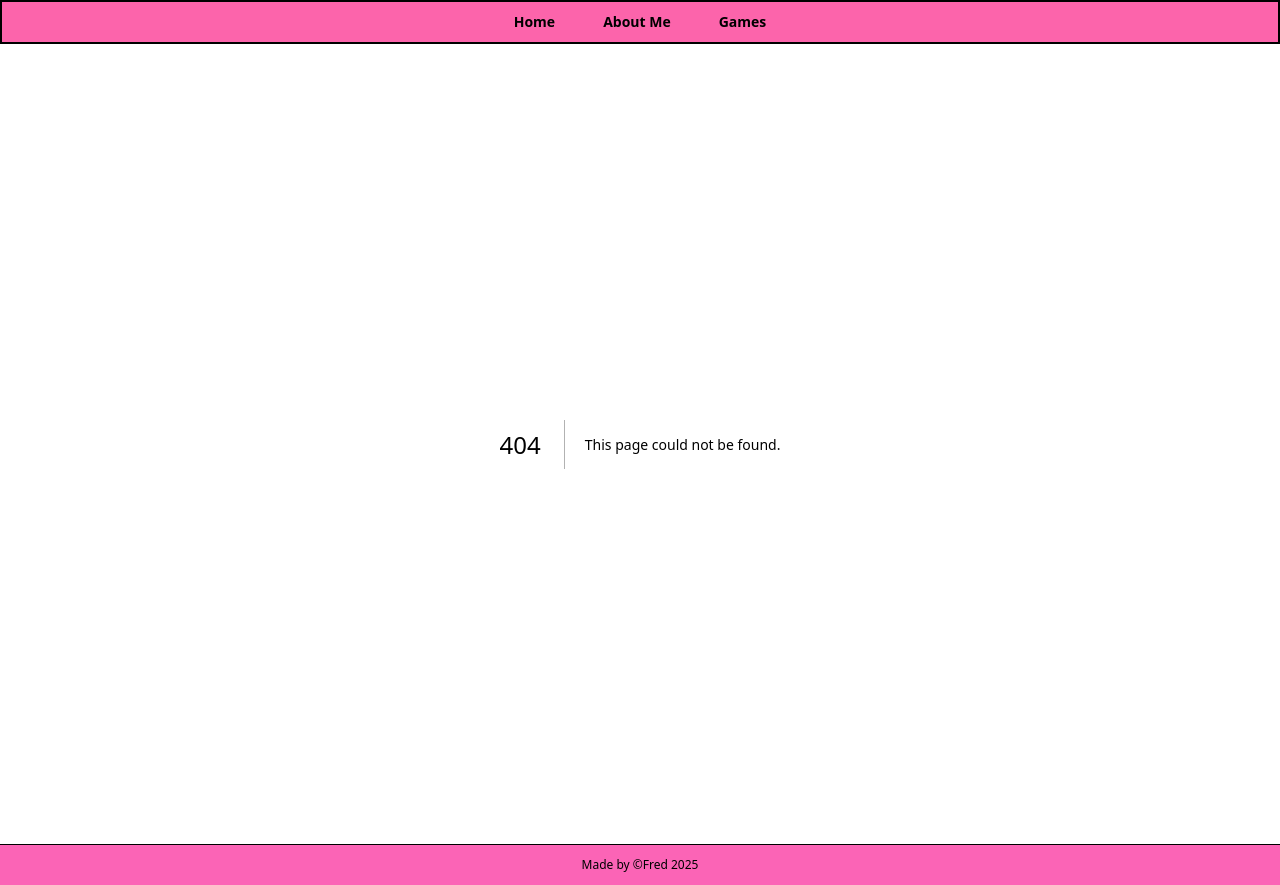
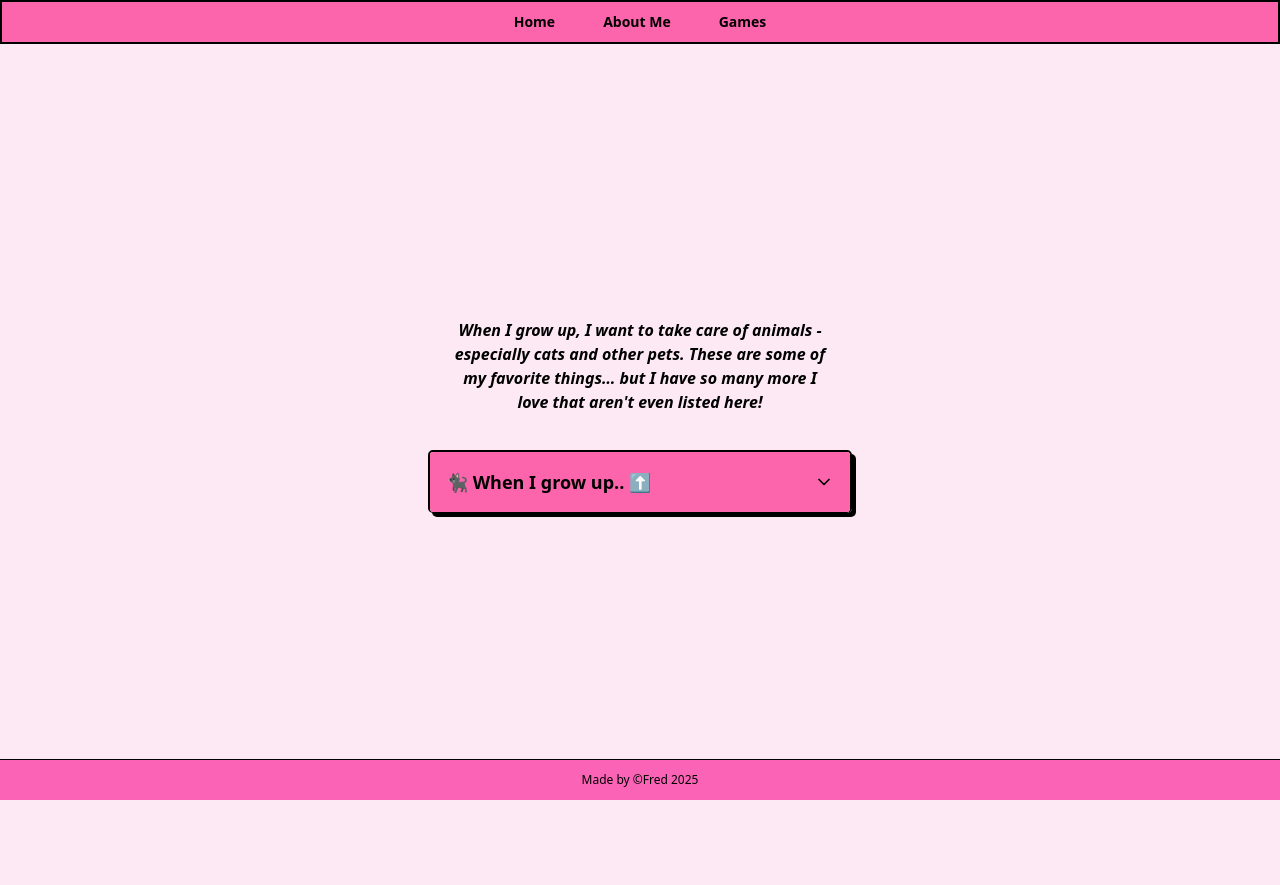
Before and after one commit to FredH2O/birthday-game, a Next.js app: page /about/dreams in a window 1280 px wide. Before the commit this address had no page. After the commit the page ends 800 px from the top, so only its background shows below. Built offline with nearby package versions, Linux system fonts and the light colour scheme.

Commit message:
feat: added When I grow up section...

```diff
--- /dev/null
+++ b/app/about/dreams/page.tsx
@@ -0,0 +1,79 @@
+"use client";
+
+import {
+  Accordion,
+  AccordionContent,
+  AccordionItem,
+  AccordionTrigger,
+} from "@/components/neobrutalism-ui/accordion";
+import ImageCard from "@/components/neobrutalism-ui/image-card";
+import { AnimatePresence, motion } from "framer-motion";
+
+const Loves = () => {
+  return (
+    <motion.div
+      initial={{ opacity: 0, y: -30 }}
+      animate={{ opacity: 1, y: 0 }}
+      transition={{ duration: 0.5 }}
+      className="container flex flex-col items-center justify-center max-w-md"
+    >
+      <p className="text-center mt-10 font-semibold italic text-md max-w-sm">
+        When I grow up, I want to take care of animals - especially cats and
+        other pets. These are some of my favorite things… but I have so many
+        more I love that aren&apos;t even listed here!
+      </p>
+
+      <Accordion type="single" collapsible className="w-full max-w-xl p-3 mt-6">
+        <AccordionItem value="item-1">
+          <AccordionTrigger
+            aria-label="Toggle the list of things I love"
+            className="text-lg font-bold text-black"
+          >
+            🐈‍⬛ When I grow up.. ⬆️
+          </AccordionTrigger>
+
+          <AnimatePresence>
+            <AccordionContent className="text-base py-10 flex flex-col gap-5 text-gray-700 space-y-6 mt-2">
+              <div className="space-y-5">
+                <ImageCard
+                  caption="Pet Shelter Helper 🐾"
+                  imageUrl="/Images/cat-vet.jpg"
+                  className="w-full"
+                />
+                <motion.p
+                  initial={{ opacity: 0 }}
+                  animate={{ opacity: 1 }}
+                  transition={{ duration: 1 }}
+                >
+                  I want to help animals who don’t have homes - give them food,
+                  hugs, and safe places to sleep. I’d love to work at a pet
+                  shelter where I can take care of kittens, puppies, and all the
+                  animals who need love.
+                </motion.p>
+              </div>
+
+              <div className="space-y-5">
+                <ImageCard
+                  caption="Kitten in a Basket 🐱"
+                  imageUrl="/Images/cat-dream.jpg"
+                  className="w-full"
+                />
+                <motion.p
+                  initial={{ opacity: 0 }}
+                  animate={{ opacity: 1 }}
+                  transition={{ duration: 1 }}
+                >
+                  Sometimes I just want to hold a kitten in a warm basket and
+                  read them a story. Maybe I’ll have a cozy cat café one day — a
+                  quiet place where people and pets feel happy together.
+                </motion.p>
+              </div>
+            </AccordionContent>
+          </AnimatePresence>
+        </AccordionItem>
+      </Accordion>
+    </motion.div>
+  );
+};
+
+export default Loves;
--- a/components/neobrutalism-ui/image-card.tsx
+++ b/components/neobrutalism-ui/image-card.tsx
@@ -5,7 +5,7 @@ type Props = {
   imageUrl: string;
   caption: string;
   className?: string;
-  description: string;
+  description?: string;
 };
 
 export default function ImageCard({
```
Also changed, not shown: public/Images/cat-dream.jpg (added), public/Images/cat-vet.jpg (added).
